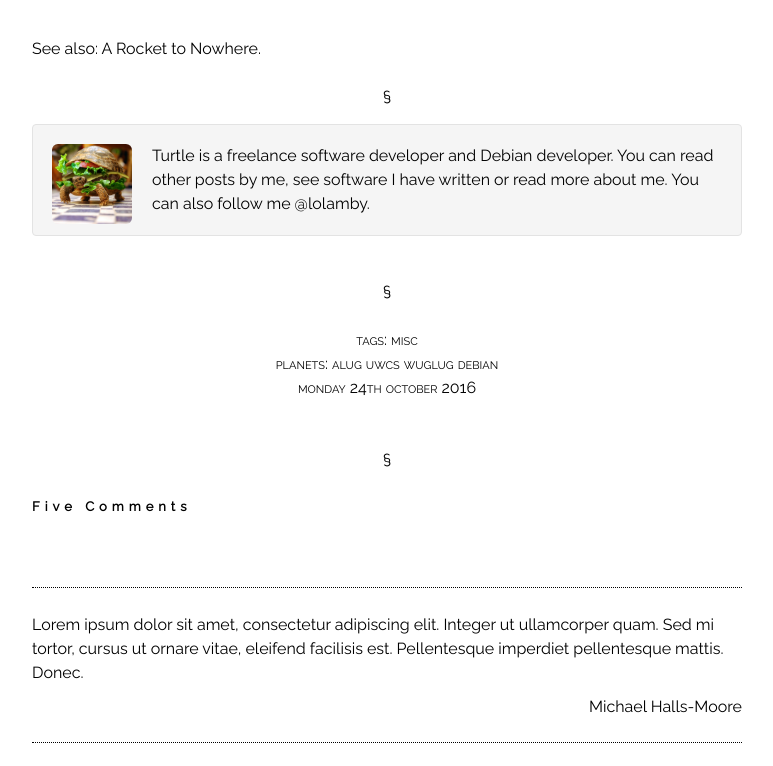
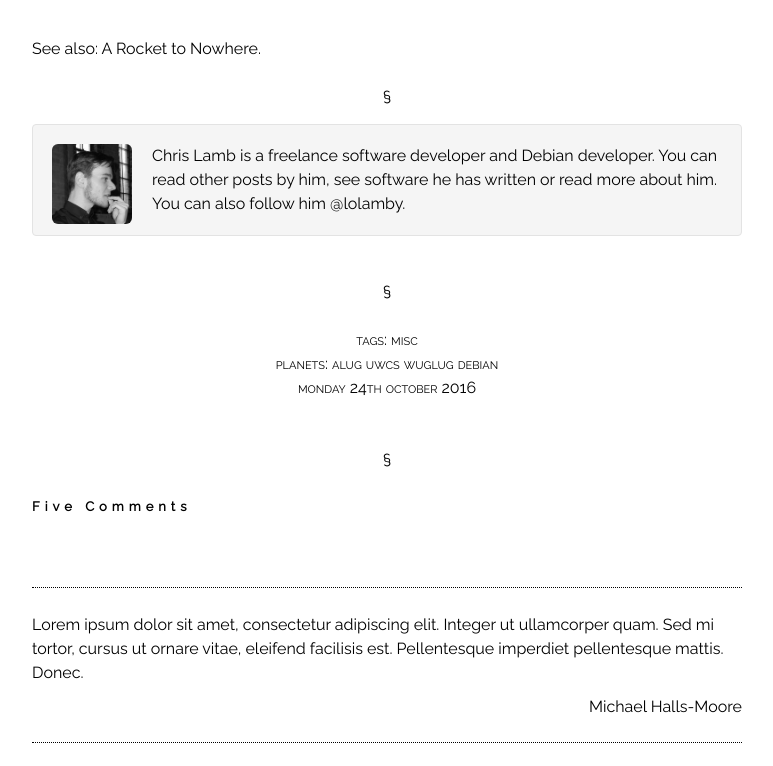
Before and after one commit to Seisachtheia/Concorde-II, a website: page public/index.html in a window 1280 px wide. Shown: the part 2034-2800 px from the top of the page, without its empty margins (253-1026 px from the left). Drawn offline with nearby package versions, Linux system fonts and the light colour scheme; a web font is replaced by a local one.

Commit message:
Minor fixes, pronouns changed to appropriately credit developer and reflect that this is replication of his work

```diff
--- a/public/index.html
+++ b/public/index.html
@@ -20,7 +20,7 @@
         <header>
 
             <div class="fixed-nav">
-                <img src="../images/headerfix.png">
+                <img src="images/headerfix.png">
             </div>
 
             <div class="bg"></div>
@@ -66,12 +66,12 @@
 
                     <div id="well">
 
-                        <img src="../images/turtle.jpg">
+                        <img src="images/cl.jpg">
 
                         <div class="well.content">
-                            Turtle is a freelance software developer and Debian developer.
-                            You can read other posts by me,
-                            see software I have written or read more about me. You can also follow me @lolamby.</div>
+                            Chris Lamb is a freelance software developer and Debian developer.
+                            You can read other posts by him,
+                            see software he has written or read more about him. You can also follow him @lolamby.</div>
                         </div>
 
                     </div>
@@ -137,7 +137,7 @@
                         <li>
                             Lorem ipsum dolor sit amet, consectetur adipiscing elit. Nullam congue nulla sapien, in tincidunt ligula suscipit et. Vestibulum ultricies ipsum rhoncus finibus auctor. Maecenas nulla nibh, tincidunt sit amet odio vel, blandit pretium urna. Sed tortor erat, vestibulum nec consequat laoreet, facilisis eu arcu. Donec in convallis arcu, in blandit neque. Nulla facilisi. Curabitur cursus ipsum ante, non luctus risus malesuada sed. In tempor et nibh sed euismod. Etiam hendrerit, eros ut pharetra semper, tellus nulla commodo tortor, ac aliquam orci erat ac justo. Praesent feugiat velit erat, ut sagittis est commodo quis. Donec venenatis pretium sem, nec sollicitudin nibh lacinia vitae. Duis maximus bibendum nisl, ut pretium ligula hendrerit nec. Phasellus id porttitor dui. Etiam lorem velit, dignissim ac volutpat id, vestibulum ac quam. Duis facilisis pretium porta. Integer maximus id.
 
-                            <p class="name"></p>
+                            <p class="name">Danny Dutton</p>
 
                         </li>
 
```
Also changed, not shown: public/images/cl.jpg (added), public/images/turtle.jpg (deleted), public/images/turtle2.jpg (deleted).
